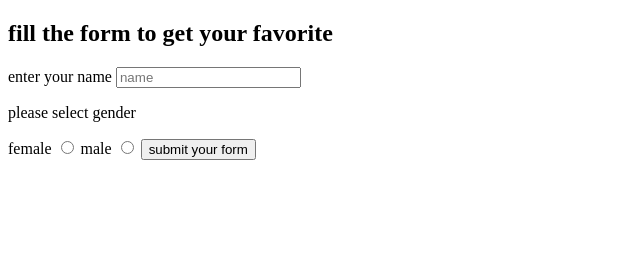
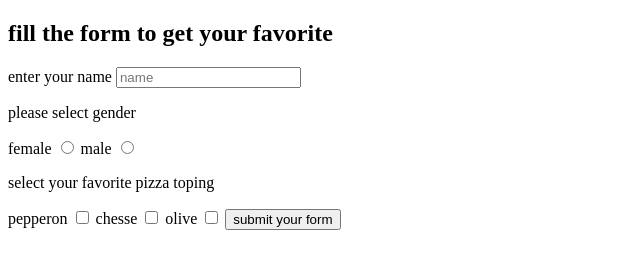
Before and after one commit to eyata297/coding, a plain HTML site: page orange.html in a window 1280 px wide. Shown: the whole page, without its empty margins (0-640 px from the left). Drawn offline with Linux system fonts and the light colour scheme.

Commit message:
checkbox

```diff
--- a/orange.html
+++ b/orange.html
@@ -15,6 +15,13 @@
     <input type="radio" id="female" name="gender" value="female">
 <label for="male">male</label>
 <input type="radio" id="male" name="gender" value="male">
+<p>select your favorite pizza toping</p>
+<label for="pepperon">pepperon</label>
+<input type="checkbox" id="pepperon" name="flavour" value="pepperon" >
+<label for="chesse" > chesse</label>
+<input type="checkbox"  id="chesse" name="flavour" value="chesse">
+<label for="olive">olive</label>
+<input type="checkbox" id="olive" name="flavour" value="olive">
 <button type="submit">submit your form</button>
 
 
```
